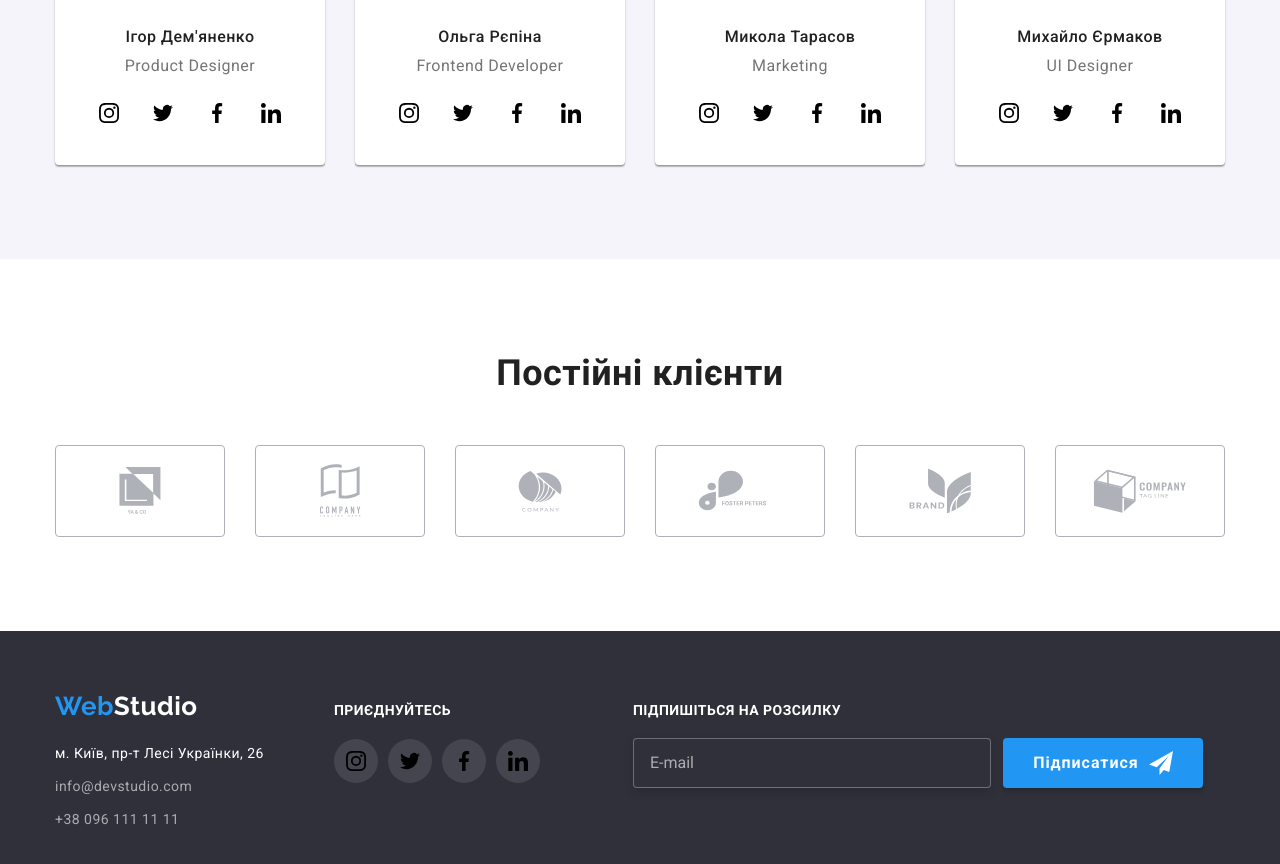
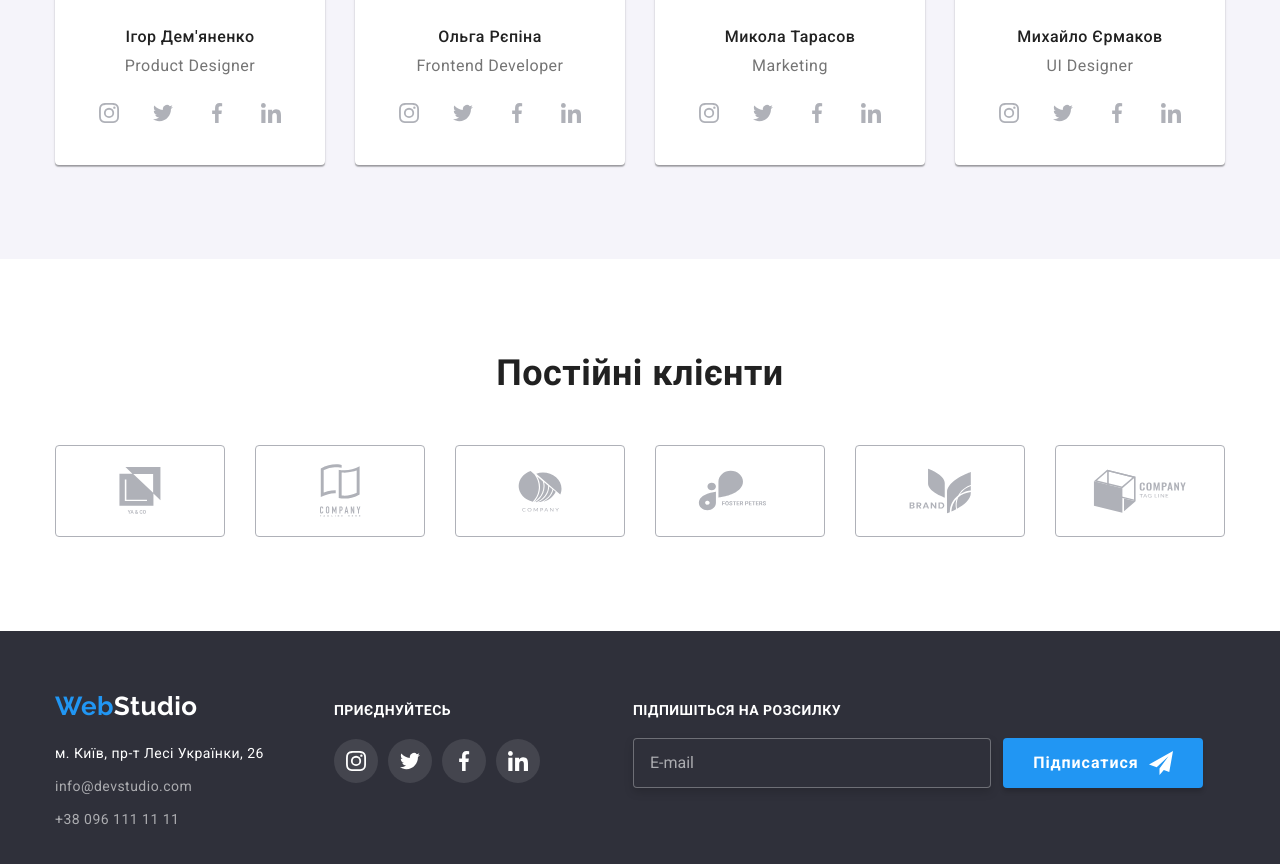
Before and after one commit to fxhxyz4/goit-markup-hw, a plain HTML site: page index.html in a window 1280 px wide. Shown: the part 2049-2913 px from the top of the page. Drawn offline with Linux system fonts and the light colour scheme.

Commit message:
edit svg

```diff
--- a/sass/components/_footer.scss
+++ b/sass/components/_footer.scss
@@ -96,7 +96,7 @@
     gap: 10px;
 }
 
-.footer-icon__item {
+.footer-icon__link {
     fill: currentColor;
 }
 
--- a/sass/components/_team.scss
+++ b/sass/components/_team.scss
@@ -53,7 +53,7 @@
     gap: 10px;
 }
 
-.icon__item {
+.icon__link {
     transition: fill var(--duration) var(--cubic-bezier);
     fill: currentColor;
 }
```
Also changed, not shown: css/main.css, css/main.min.css.
